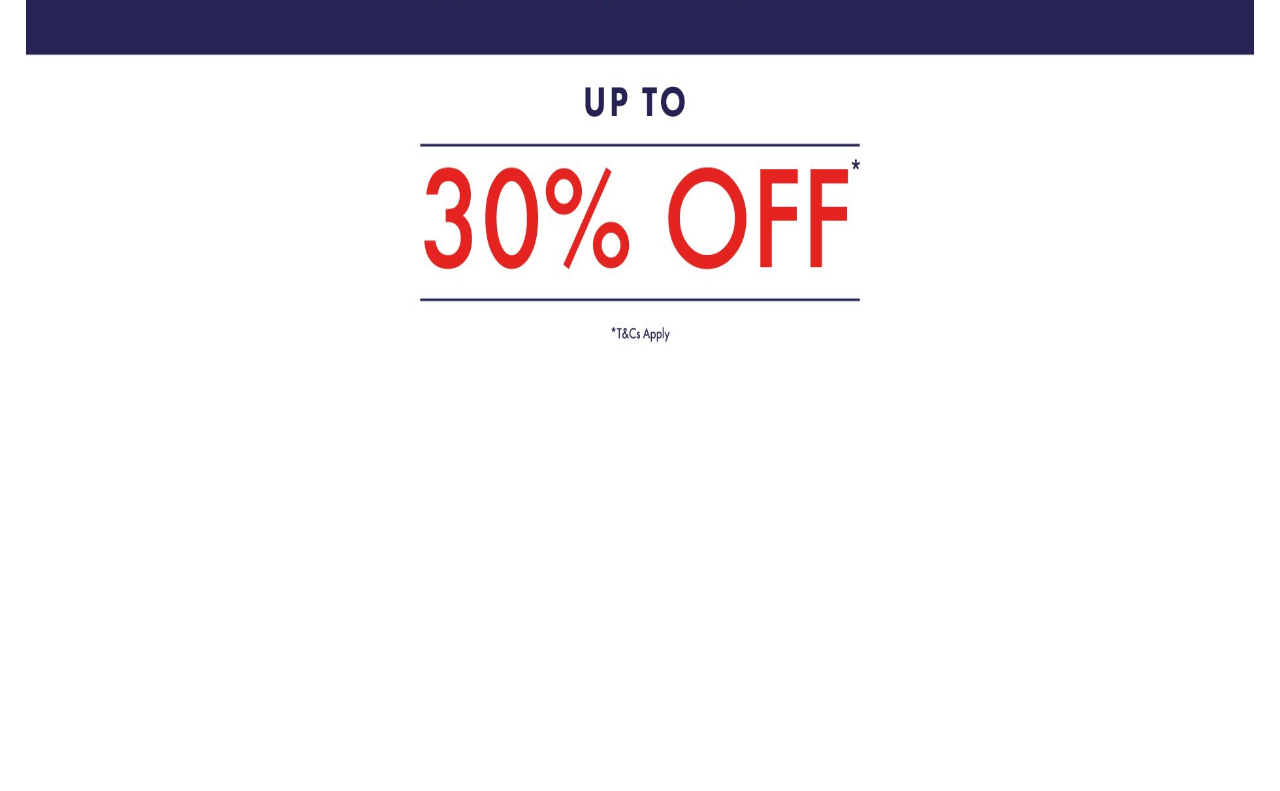
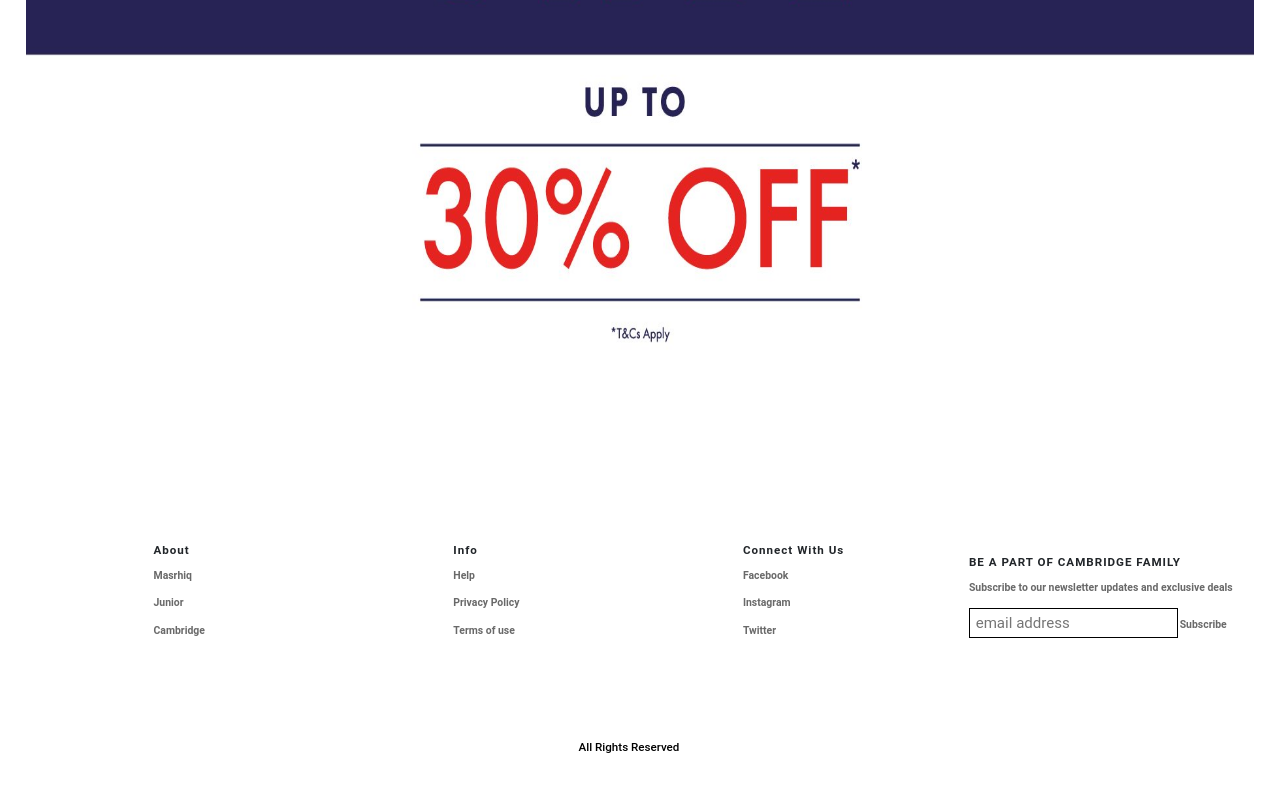
Before and after one commit to SyedOsamaBinAzhar/cambridgeClone, a React (Create React App) app: page / in a window 1280 px wide. Shown: the part 491-1282 px from the top of the page. Before the commit the page ends 848 px from the top, so only its background shows below. Built offline with nearby package versions, Linux system fonts and the light colour scheme.

Commit message:
Reusable footer ready but bugs are still pending.

```diff
--- /dev/null
+++ b/src/Components/Footer/Footer.css
@@ -0,0 +1,68 @@
+.footer{
+    position: relative;
+    height: 100%;
+    width: 100%;
+    display: grid;
+    grid-template-columns: repeat(4,1fr);
+    grid-template-areas: "aboutCol infoCol connectWithUsCol subscribeCol";
+    /* background-color: blue; */
+    background-color: #fff;
+
+}
+.infoCol{
+    grid-area: infoCol;
+    /* background-color: red; */
+
+}
+.aboutCol{
+    grid-area: aboutCol;
+    /* background-color: peru; */
+    /* text-decoration: none; */
+    list-style: none;
+}
+.connectWithUsCol{
+    grid-area: connectWithUsCol;
+    /* background-color: purple; */
+}
+.subscribeCol{
+    grid-area: subscribeCol;
+    /* background-color: orange; */
+}
+.footer h3{
+    font-size: 1rem;
+    font-weight: 600;
+    letter-spacing: 1px;
+
+}
+.footer p{
+    font-size: 0.9rem;
+    font-weight: 600;
+    /* letter-spacing: 1px; */
+    color: rgb(105,105,105);
+    margin-top: 10px;
+}
+.formField{
+    width: 18rem;
+    height: 30px;
+    font-size: 1.3rem;
+    padding: 2px;
+    outline: none;
+    border: 1px solid black;
+}
+.subscribeBtn{
+    padding: 2px;
+    background-color: #fff;
+    font-size: 0.9rem;
+    font-weight: 600;
+    /* letter-spacing: 1px; */
+    color: rgb(105,105,105);
+}
+.footer h6{
+    position: absolute;
+    top: 80%;
+    left: 45%;
+    font-size: 1rem;
+    color: black;
+    font-weight: 500;
+
+}
--- /dev/null
+++ b/src/Components/Footer/Footer.js
@@ -0,0 +1,52 @@
+import React from 'react'
+import "./Footer.css"
+const Footer = () => {
+    return (
+        <div className="footer fontFam">
+            <h6 className="fontFam">All Rights Reserved</h6>
+            <div className="aboutCol flex flex-col">
+               <div>
+               <h3>About</h3>
+                <p>Masrhiq</p>
+                <p>Junior</p>
+                <p>Cambridge</p>
+
+               </div>
+            </div>
+            <div className="infoCol flex flex-col">
+              <div>
+              <h3>Info</h3>
+                <p>Help</p>
+                <p>Privacy Policy</p>
+                <p>Terms of use</p>
+              </div>
+            </div>
+            <div className="connectWithUsCol flex flex-col">
+              <div>
+              <h3>Connect With Us</h3>
+                 <p>Facebook</p>
+                <p>Instagram</p>
+                <p>Twitter</p>
+              </div>
+
+            </div>
+            <div className="subscribeCol flex ">
+            <div>
+            <h3>BE A PART OF CAMBRIDGE FAMILY</h3>
+                <p>Subscribe to our newsletter updates and exclusive deals</p>
+                <div className="">
+                <form className="subscriptionForm">
+                <input className="formField" type="text" placeholder=" email address"/>
+                <button className="subscribeBtn fontFam">Subscribe</button>
+                </form>
+
+
+                </div>
+            </div>
+            </div>
+
+        </div>
+    )
+}
+
+export default Footer
--- a/src/Pages/Home/Home.css
+++ b/src/Pages/Home/Home.css
@@ -5,7 +5,7 @@
     display: grid;
     position: relative;
     grid-template-columns: minmax(0rem,1fr) minmax(min-content,1920px) minmax(0rem,1fr);
-    grid-template-rows: 5vh 10vh 6vh 85vh;
+    grid-template-rows: 5vh 10vh 6vh 85vh 60vh;
     /* background-color: chocolate; */
     box-sizing: border-box;
     padding-left: 2vw;
@@ -13,7 +13,8 @@
     grid-template-areas: ". headerDiv ."
                         ". iconNavbar ."
                         ". Navbar ."
-                        ". homeNewsImage .";
+                        ". homeNewsImage ."
+                        ". footerRow .";
 }
 .headerDiv{
     grid-area: headerDiv;
@@ -40,6 +41,10 @@
 }
 .homeNewsImage{
     grid-area: homeNewsImage;
+}
+.footerRow{
+    grid-area: footerRow;
+    background-color: brown;
 }
 
 .loginForm{
--- a/src/Pages/Home/Home.js
+++ b/src/Pages/Home/Home.js
@@ -9,6 +9,7 @@ import { connect } from 'react-redux';
 
 import {openCartDiv} from "../../Redux/CartDivState/CartDivStateActions"
 import {displayLoginComp} from "../../Redux/UiUxFunctionality/UiUxFunctionalityActions"
+import Footer from '../../Components/Footer/Footer';
 // import {closeBtnAction} from "../../Redux/UiUxFunctionality/UiUxFunctionalityActions"
 
 const Home = ({openCartDiv,openLoginBox,cartDivStateReducer,displayLoginComp}) => {
@@ -86,6 +87,10 @@ const Home = ({openCartDiv,openLoginBox,cartDivStateReducer,displayLoginComp}) =
                 <HomeNewsContent/>
             </div>
 
+            <div className="footerRow">
+                <Footer/>
+            </div>
+
         </div>
     )
 }
```
Also changed, not shown: 1 other file (tests, documents, lock files or other folders).
